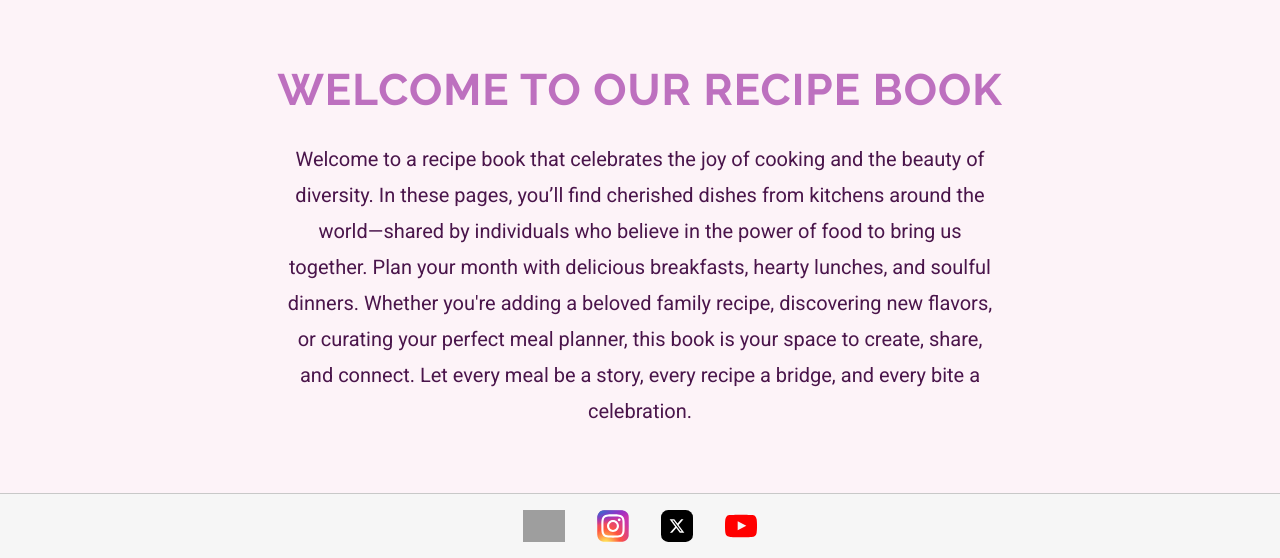
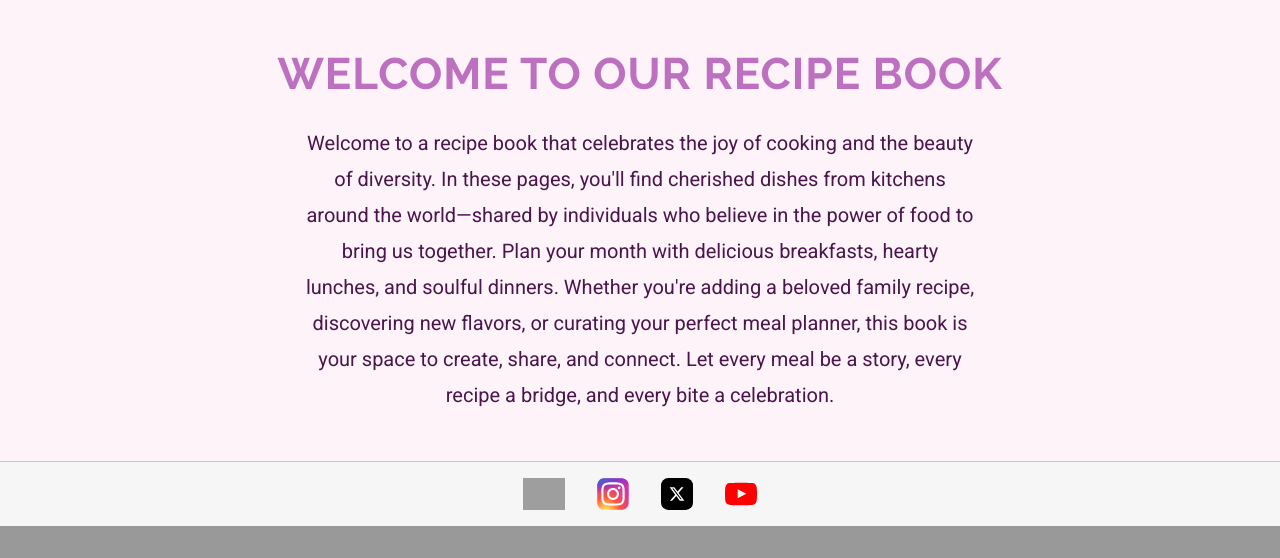
Before and after one commit to mildred-prog/recipe_book, a Django app: page / in a window 1280 px wide. Shown: the part 922-1480 px from the top of the page. After the commit the page ends 1448 px from the top, so only its background shows below. Run offline with Django 4.2, Linux system fonts and the light colour scheme; some libraries are stand-ins or nearby versions; grey boxes are pictures that could not be loaded.

Commit message:
Refactor hero section layout to avoid contrast error by waving the page

```diff
--- a/home/templates/home/index.html
+++ b/home/templates/home/index.html
@@ -2,25 +2,21 @@
 
 {% block title %}Home{% endblock %}
 
-
 {% block content %}
-
-
-<div>
-   <section id="hero" class="py-5 bg-purple text-white text-center d-flex align-items-center" style="min-height: 100vh;">
+<div class="content-wrapper">
+    <section id="hero" class="bg-purple text-white text-center">
         <div class="container">
             <h1 class="display-4">Your One Stop Recipe Book</h1>
         </div>
     </section>
 
-    <section id="page-text">
-        <h2 class="contrast organic-heading">Welcome to Our Recipe Book</h2>
-        <p>Welcome to a recipe book that celebrates the joy of cooking and the beauty of diversity. In these pages, you’ll find cherished dishes from kitchens around the world—shared by individuals who believe in the power of food to bring us together.
-            Plan your month with delicious breakfasts, hearty lunches, and soulful dinners. Whether you're adding a beloved family recipe, discovering new flavors, or curating your perfect meal planner, this book is your space to create, share, and connect.
-            Let every meal be a story, every recipe a bridge, and every bite a celebration.</p>
+    <section id="page-text" class="py-5">
+        <div class="container">
+            <h2 class="contrast organic-heading">Welcome to Our Recipe Book</h2>
+            <p>Welcome to a recipe book that celebrates the joy of cooking and the beauty of diversity. In these pages, you'll find cherished dishes from kitchens around the world—shared by individuals who believe in the power of food to bring us together.
+                Plan your month with delicious breakfasts, hearty lunches, and soulful dinners. Whether you're adding a beloved family recipe, discovering new flavors, or curating your perfect meal planner, this book is your space to create, share, and connect.
+                Let every meal be a story, every recipe a bridge, and every bite a celebration.</p>
+        </div>
     </section>
-
-
 </div>
-
 {% endblock %}
```
